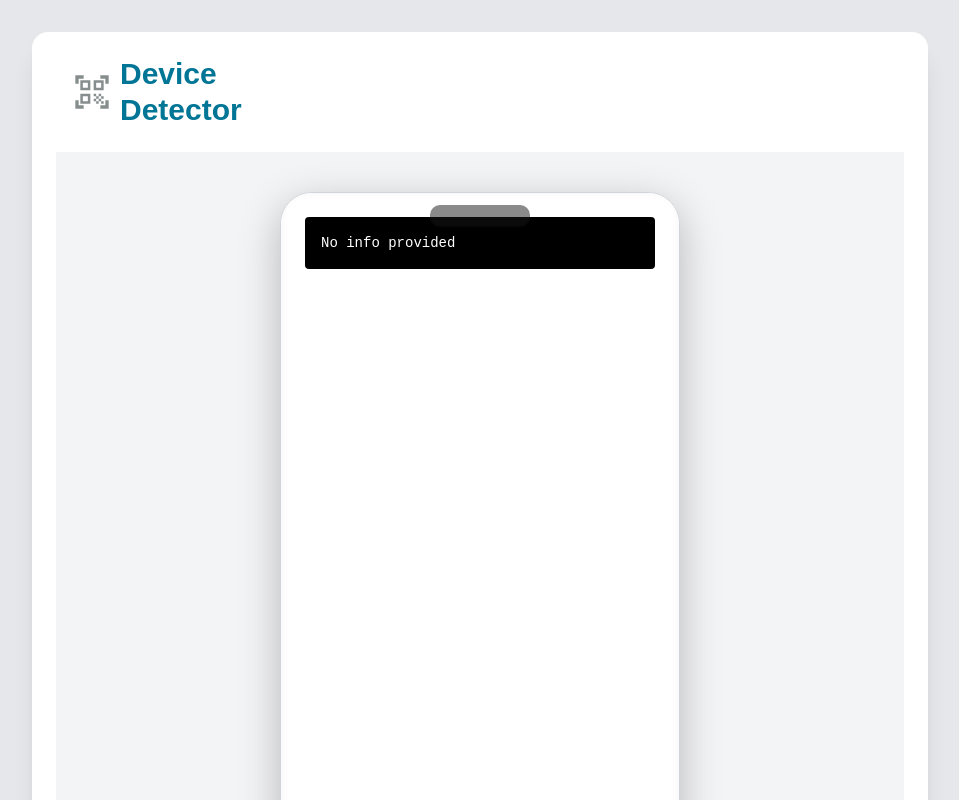
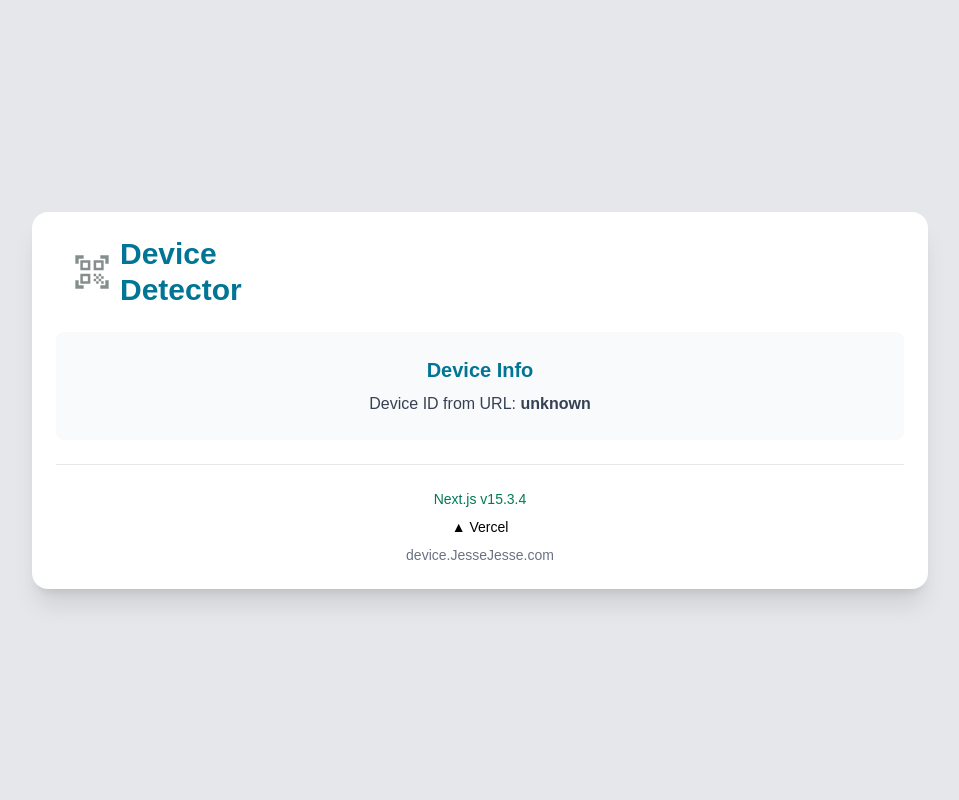
Before and after one commit to sudo-self/device-detector, a Next.js app: page /device-detector/device in a window 1280 px wide. Shown: the top 800 px of the page, without its empty margins (160-1119 px from the left). Built offline with nearby package versions, Linux system fonts and the light colour scheme.

Commit message:
Update DeviceClient.tsx

```diff
--- a/app/device/DeviceClient.tsx
+++ b/app/device/DeviceClient.tsx
@@ -1,13 +1,22 @@
 "use client";
 
+import React from "react";
 import { useSearchParams } from "next/navigation";
-import DeviceReport from "../components/DeviceReport";
 
 const DeviceClient = () => {
   const searchParams = useSearchParams();
-  const info = decodeURIComponent(searchParams.get("info") || "");
+  const deviceId = searchParams.get("id") || "unknown";
 
-  return <DeviceReport info={info} />;
+  return (
+    <div className="px-4 py-6 bg-gray-50 dark:bg-gray-800 rounded-lg text-center">
+      <h2 className="text-xl font-semibold mb-2 text-cyan-700 dark:text-cyan-400">
+        Device Info
+      </h2>
+      <p className="text-gray-700 dark:text-gray-300">
+        Device ID from URL: <strong>{deviceId}</strong>
+      </p>
+    </div>
+  );
 };
 
 export default DeviceClient;
```
